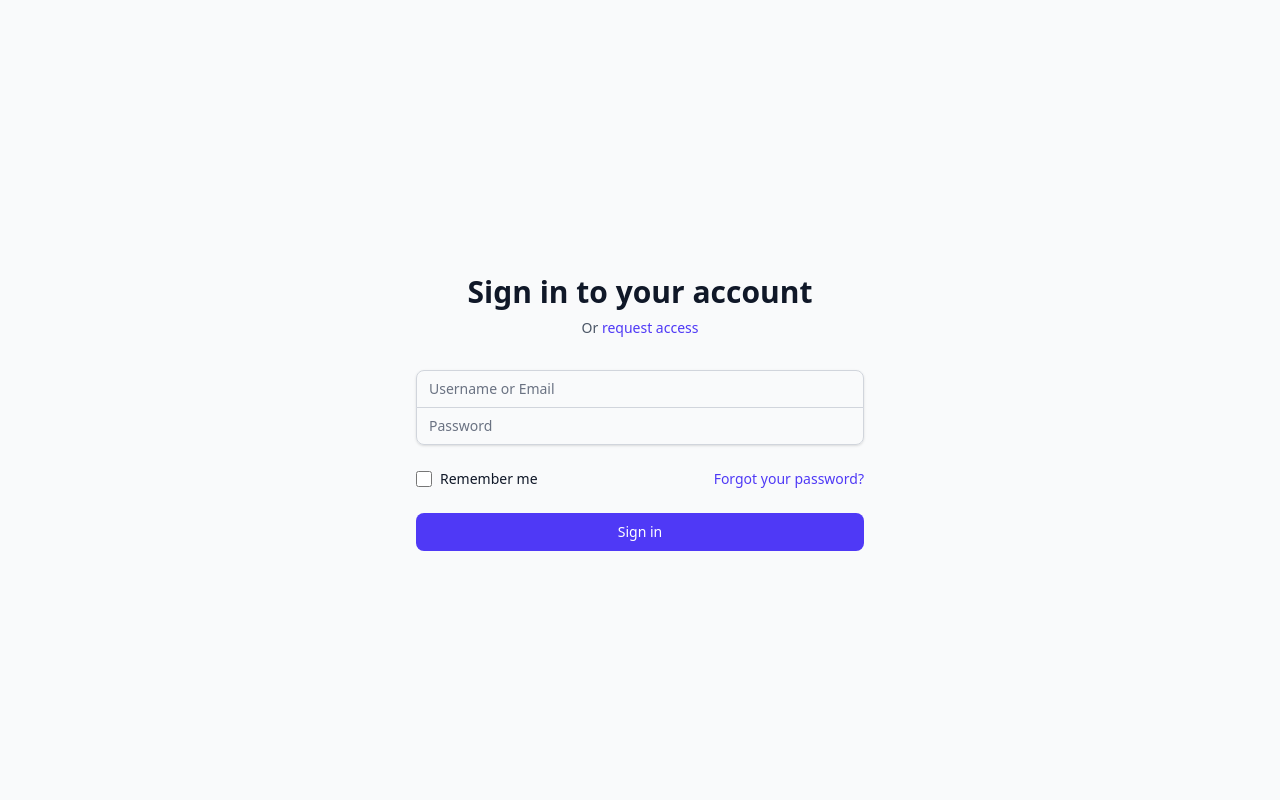
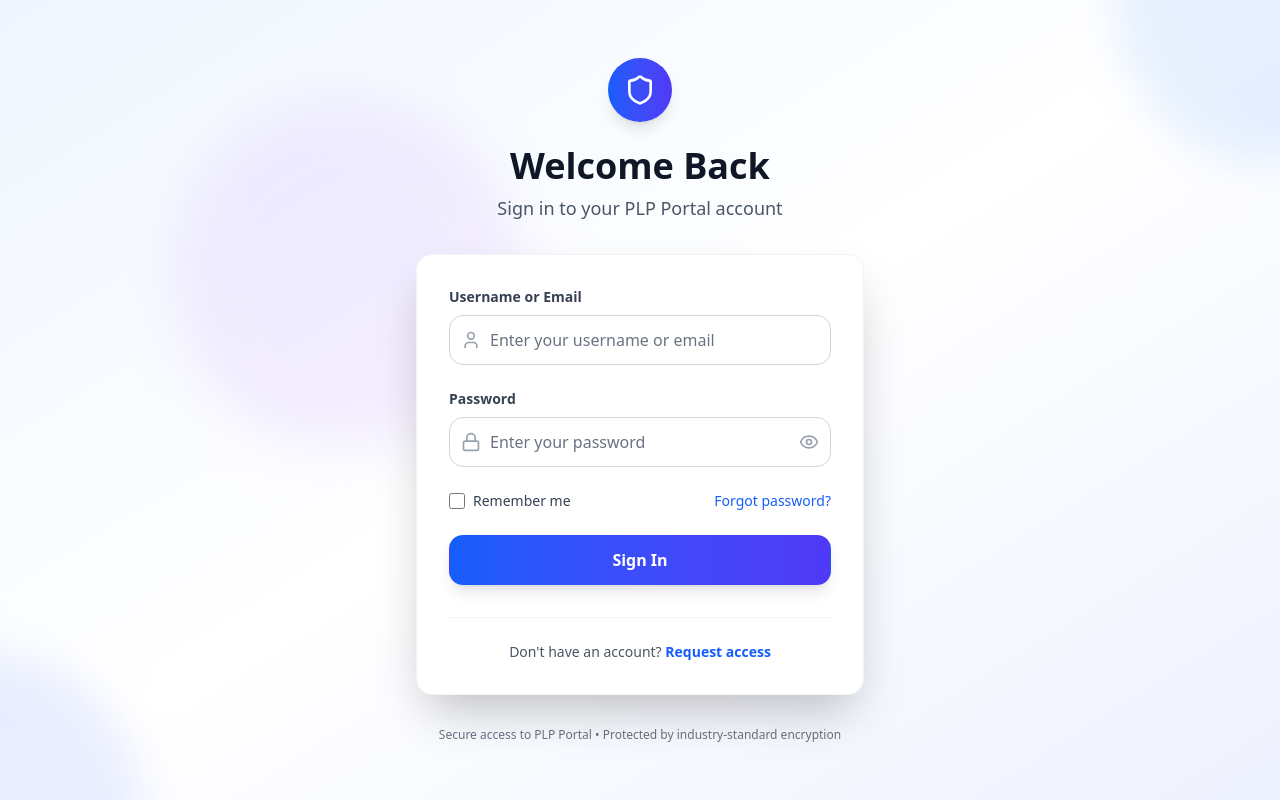
Before and after one commit to remruata2/plp-portal, a Next.js app: page /login in a window 1280 px wide. Built offline with nearby package versions, Linux system fonts and the light colour scheme.

Commit message:
Redesign login page with modern, attractive UI featuring gradient backgrounds, animated elements, improved form styling, and enhanced user experience

```diff
--- a/src/app/(auth)/login/page.tsx
+++ b/src/app/(auth)/login/page.tsx
@@ -3,13 +3,14 @@
 import { signIn } from "next-auth/react";
 import { useRouter } from "next/navigation";
 import { useState } from "react";
-import { Loader2 } from "lucide-react";
+import { Loader2, Shield, User, Lock, Eye, EyeOff, AlertCircle } from "lucide-react";
 
 export default function LoginPage() {
   const [username, setUsername] = useState("");
   const [password, setPassword] = useState("");
   const [error, setError] = useState("");
   const [isLoading, setIsLoading] = useState(false);
+  const [showPassword, setShowPassword] = useState(false);
   const router = useRouter();
 
   const handleSubmit = async (e: React.FormEvent) => {
@@ -53,97 +54,114 @@ export default function LoginPage() {
   };
 
   return (
-    <div className="min-h-screen flex items-center justify-center bg-gray-50 py-12 px-4 sm:px-6 lg:px-8">
-      <div className="max-w-md w-full space-y-8">
-        <div>
-          <h2 className="mt-6 text-center text-3xl font-extrabold text-gray-900">
-            Sign in to your account
-          </h2>
-          <p className="mt-2 text-center text-sm text-gray-600">
-            Or{" "}
-            <a
-              href="#"
-              className="font-medium text-indigo-600 hover:text-indigo-500"
-            >
-              request access
-            </a>
+    <div className="min-h-screen flex items-center justify-center bg-gradient-to-br from-blue-50 via-white to-indigo-50 py-12 px-4 sm:px-6 lg:px-8">
+      {/* Background decorative elements */}
+      <div className="absolute inset-0 overflow-hidden">
+        <div className="absolute -top-40 -right-40 w-80 h-80 bg-blue-100 rounded-full mix-blend-multiply filter blur-xl opacity-70 animate-blob"></div>
+        <div className="absolute -bottom-40 -left-40 w-80 h-80 bg-indigo-100 rounded-full mix-blend-multiply filter blur-xl opacity-70 animate-blob animation-delay-2000"></div>
+        <div className="absolute top-40 left-40 w-80 h-80 bg-purple-100 rounded-full mix-blend-multiply filter blur-xl opacity-70 animate-blob animation-delay-4000"></div>
+      </div>
+
+      <div className="relative max-w-md w-full space-y-8 z-10">
+        {/* Header Section */}
+        <div className="text-center">
+          <div className="mx-auto h-16 w-16 bg-gradient-to-r from-blue-600 to-indigo-600 rounded-full flex items-center justify-center shadow-lg mb-6">
+            <Shield className="h-8 w-8 text-white" />
+          </div>
+          <h1 className="text-4xl font-bold text-gray-900 mb-2">
+            Welcome Back
+          </h1>
+          <p className="text-lg text-gray-600">
+            Sign in to your PLP Portal account
           </p>
         </div>
 
+        {/* Login Card */}
+        <div className="bg-white rounded-2xl shadow-2xl border border-gray-100 p-8 backdrop-blur-sm">
+          {/* Error Message */}
           {error && (
-          <div className="bg-red-50 border-l-4 border-red-400 p-4">
-            <div className="flex">
-              <div className="flex-shrink-0">
-                <svg
-                  className="h-5 w-5 text-red-400"
-                  xmlns="http://www.w3.org/2000/svg"
-                  viewBox="0 0 20 20"
-                  fill="currentColor"
-                >
-                  <path
-                    fillRule="evenodd"
-                    d="M10 18a8 8 0 100-16 8 8 0 000 16zM8.707 7.293a1 1 0 00-1.414 1.414L8.586 10l-1.293 1.293a1 1 0 101.414 1.414L10 11.414l1.293 1.293a1 1 0 001.414-1.414L11.414 10l1.293-1.293a1 1 0 00-1.414-1.414L10 8.586 8.707 7.293z"
-                    clipRule="evenodd"
-                  />
-                </svg>
-              </div>
-              <div className="ml-3">
-                <p className="text-sm text-red-700">{error}</p>
-              </div>
+            <div className="mb-6 bg-red-50 border border-red-200 rounded-xl p-4">
+              <div className="flex items-center">
+                <AlertCircle className="h-5 w-5 text-red-500 mr-3 flex-shrink-0" />
+                <p className="text-sm text-red-700 font-medium">{error}</p>
               </div>
             </div>
           )}
 
-        <form className="mt-8 space-y-6" onSubmit={handleSubmit}>
-          <div className="rounded-md shadow-sm -space-y-px">
-            <div>
-              <label htmlFor="username" className="sr-only">
+          <form className="space-y-6" onSubmit={handleSubmit}>
+            {/* Username Field */}
+            <div className="space-y-2">
+              <label htmlFor="username" className="block text-sm font-semibold text-gray-700">
                 Username or Email
               </label>
+              <div className="relative">
+                <div className="absolute inset-y-0 left-0 pl-3 flex items-center pointer-events-none">
+                  <User className="h-5 w-5 text-gray-400" />
+                </div>
                 <input
                   id="username"
                   name="username"
                   type="text"
                   autoComplete="username"
                   required
-                className="appearance-none rounded-none relative block w-full px-3 py-2 border border-gray-300 placeholder-gray-500 text-gray-900 rounded-t-md focus:outline-none focus:ring-indigo-500 focus:border-indigo-500 focus:z-10 sm:text-sm"
-                placeholder="Username or Email"
+                  className="block w-full pl-10 pr-3 py-3 border border-gray-300 rounded-xl text-gray-900 placeholder-gray-500 focus:outline-none focus:ring-2 focus:ring-blue-500 focus:border-transparent transition-all duration-200 text-base"
+                  placeholder="Enter your username or email"
                   value={username}
                   onChange={(e) => setUsername(e.target.value)}
                   disabled={isLoading}
                 />
               </div>
-            <div>
-              <label htmlFor="password" className="sr-only">
+            </div>
+
+            {/* Password Field */}
+            <div className="space-y-2">
+              <label htmlFor="password" className="block text-sm font-semibold text-gray-700">
                 Password
               </label>
+              <div className="relative">
+                <div className="absolute inset-y-0 left-0 pl-3 flex items-center pointer-events-none">
+                  <Lock className="h-5 w-5 text-gray-400" />
+                </div>
                 <input
                   id="password"
                   name="password"
-                type="password"
+                  type={showPassword ? "text" : "password"}
                   autoComplete="current-password"
                   required
-                className="appearance-none rounded-none relative block w-full px-3 py-2 border border-gray-300 placeholder-gray-500 text-gray-900 rounded-b-md focus:outline-none focus:ring-indigo-500 focus:border-indigo-500 focus:z-10 sm:text-sm"
-                placeholder="Password"
+                  className="block w-full pl-10 pr-12 py-3 border border-gray-300 rounded-xl text-gray-900 placeholder-gray-500 focus:outline-none focus:ring-2 focus:ring-blue-500 focus:border-transparent transition-all duration-200 text-base"
+                  placeholder="Enter your password"
                   value={password}
                   onChange={(e) => setPassword(e.target.value)}
                   disabled={isLoading}
                 />
+                <button
+                  type="button"
+                  className="absolute inset-y-0 right-0 pr-3 flex items-center"
+                  onClick={() => setShowPassword(!showPassword)}
+                  disabled={isLoading}
+                >
+                  {showPassword ? (
+                    <EyeOff className="h-5 w-5 text-gray-400 hover:text-gray-600 transition-colors" />
+                  ) : (
+                    <Eye className="h-5 w-5 text-gray-400 hover:text-gray-600 transition-colors" />
+                  )}
+                </button>
               </div>
             </div>
 
+            {/* Remember Me & Forgot Password */}
             <div className="flex items-center justify-between">
               <div className="flex items-center">
                 <input
                   id="remember-me"
                   name="remember-me"
                   type="checkbox"
-                className="h-4 w-4 text-indigo-600 focus:ring-indigo-500 border-gray-300 rounded"
+                  className="h-4 w-4 text-blue-600 focus:ring-blue-500 border-gray-300 rounded transition-colors"
                   disabled={isLoading}
                 />
                 <label
                   htmlFor="remember-me"
-                className="ml-2 block text-sm text-gray-900"
+                  className="ml-2 block text-sm text-gray-700 font-medium"
                 >
                   Remember me
                 </label>
@@ -152,30 +170,52 @@ export default function LoginPage() {
               <div className="text-sm">
                 <a
                   href="#"
-                className="font-medium text-indigo-600 hover:text-indigo-500"
+                  className="font-medium text-blue-600 hover:text-blue-500 transition-colors"
                 >
-                Forgot your password?
+                  Forgot password?
                 </a>
               </div>
             </div>
 
-          <div>
+            {/* Submit Button */}
             <button
               type="submit"
               disabled={isLoading}
-              className="group relative w-full flex justify-center py-2 px-4 border border-transparent text-sm font-medium rounded-md text-white bg-indigo-600 hover:bg-indigo-700 focus:outline-none focus:ring-2 focus:ring-offset-2 focus:ring-indigo-500 disabled:opacity-50 disabled:cursor-not-allowed"
+              className="group relative w-full flex justify-center py-3 px-4 border border-transparent text-base font-semibold rounded-xl text-white bg-gradient-to-r from-blue-600 to-indigo-600 hover:from-blue-700 hover:to-indigo-700 focus:outline-none focus:ring-2 focus:ring-offset-2 focus:ring-blue-500 disabled:opacity-50 disabled:cursor-not-allowed transform transition-all duration-200 hover:scale-[1.02] active:scale-[0.98] shadow-lg hover:shadow-xl"
             >
               {isLoading ? (
                 <>
-                  <Loader2 className="animate-spin -ml-1 mr-2 h-4 w-4 text-white" />
+                  <Loader2 className="animate-spin -ml-1 mr-2 h-5 w-5 text-white" />
                   Signing in...
                 </>
               ) : (
-                "Sign in"
+                "Sign In"
               )}
             </button>
+          </form>
+
+          {/* Footer Links */}
+          <div className="mt-8 pt-6 border-t border-gray-100">
+            <div className="text-center">
+              <p className="text-sm text-gray-600">
+                Don't have an account?{" "}
+                <a
+                  href="#"
+                  className="font-semibold text-blue-600 hover:text-blue-500 transition-colors"
+                >
+                  Request access
+                </a>
+              </p>
             </div>
-        </form>
+          </div>
+        </div>
+
+        {/* Additional Info */}
+        <div className="text-center">
+          <p className="text-xs text-gray-500">
+            Secure access to PLP Portal • Protected by industry-standard encryption
+          </p>
+        </div>
       </div>
     </div>
   );
--- a/src/app/globals.css
+++ b/src/app/globals.css
@@ -120,3 +120,31 @@
     @apply bg-background text-foreground;
   }
 }
+
+/* Blob animations for login page */
+@keyframes blob {
+  0% {
+    transform: translate(0px, 0px) scale(1);
+  }
+  33% {
+    transform: translate(30px, -50px) scale(1.1);
+  }
+  66% {
+    transform: translate(-20px, 20px) scale(0.9);
+  }
+  100% {
+    transform: translate(0px, 0px) scale(1);
+  }
+}
+
+.animate-blob {
+  animation: blob 7s infinite;
+}
+
+.animation-delay-2000 {
+  animation-delay: 2s;
+}
+
+.animation-delay-4000 {
+  animation-delay: 4s;
+}
```
Lines whose indentation alone changed are shown as unchanged.
